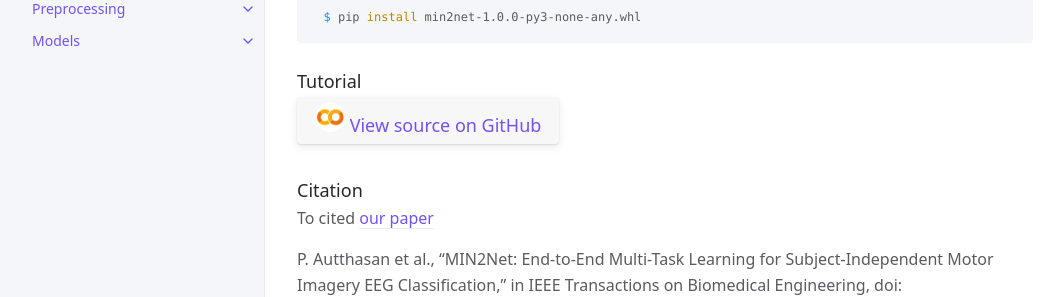
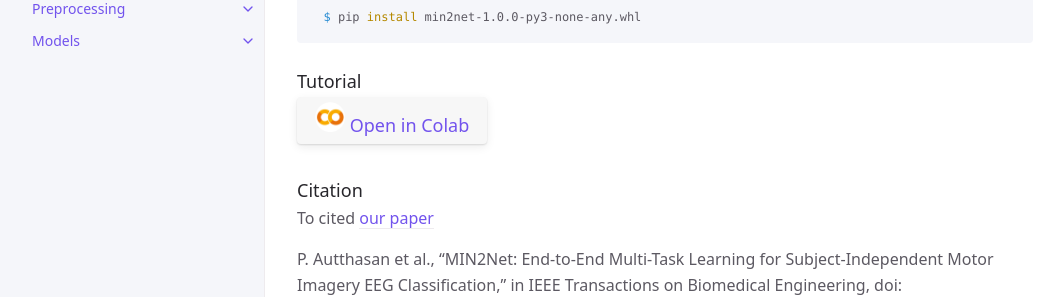
Before and after one commit to MixNetBCI/MixNetBCI.github.io, a Jekyll site: the page built from index.md, in a window 1280 px wide and 900 px high, scrolled down 763 px. Shown: the part 147-444 px from the top of the window, without its empty margins (107-1171 px from the left). Built offline with Jekyll 4.4.1, drawn with Linux system fonts in a browser that asks for light colours.

Commit message:
fixed text

```diff
--- a/index.md
+++ b/index.md
@@ -69,7 +69,7 @@ $ conda activate min2net
 
 ### Tutorial
 
-[<img src="./assets/images/colab_favicon.ico" width="30" height="30"> View source on GitHub](https://colab.research.google.com/drive/1IE5J0Yn10ZIhWjSatQn_QWJWZblr6tZy?usp=sharing){: .btn .fs-5 .mb-4 .mb-md-0 }
+[<img src="./assets/images/colab_favicon.ico" width="30" height="30"> Open in Colab](https://colab.research.google.com/drive/1IE5J0Yn10ZIhWjSatQn_QWJWZblr6tZy?usp=sharing){: .btn .fs-5 .mb-4 .mb-md-0 }
 
 ### Citation
 
```
